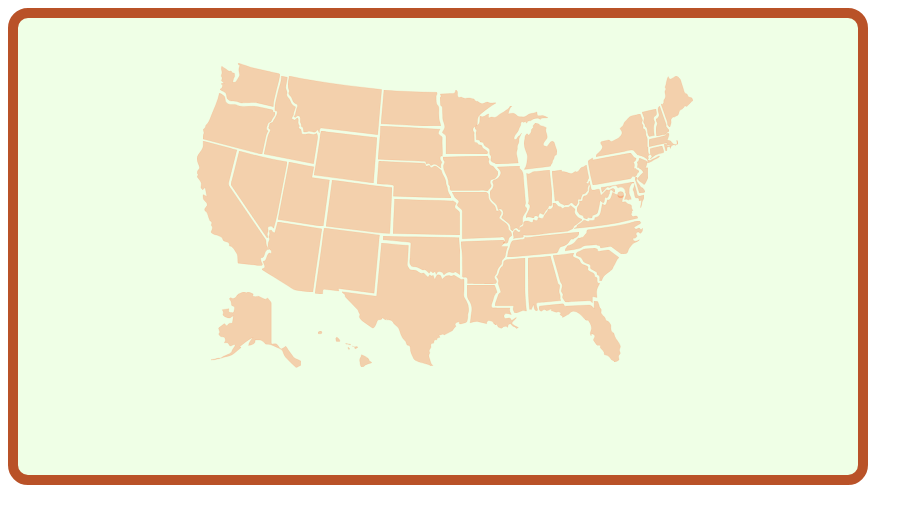
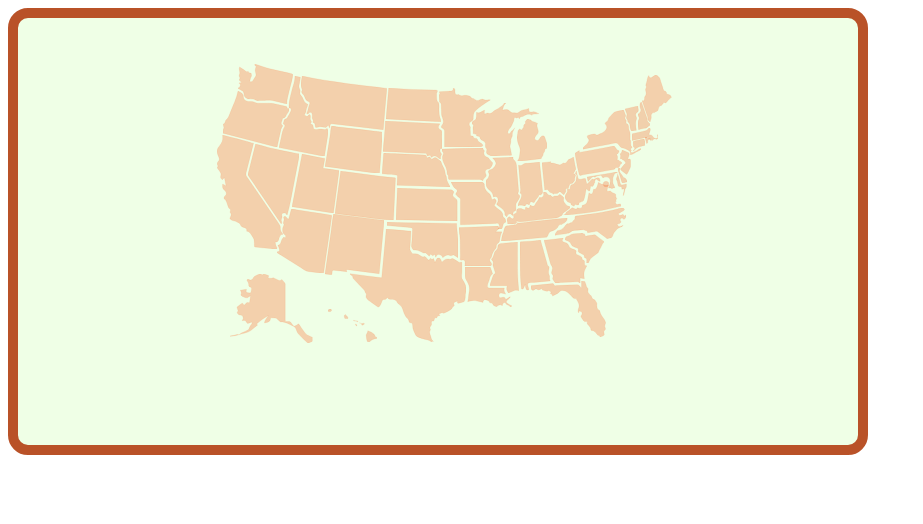
Before and after one commit to EA-Projects/us-states, a plain HTML site: page index.html in a window 1280 px wide. Shown: the whole page, without its empty margins (0-923 px from the left). Drawn offline with Linux system fonts and the light colour scheme.

Commit message:
US States map

```diff
--- a/index.html
+++ b/index.html
@@ -324,7 +324,7 @@
   .map {
     position: relative;
     z-index: 2;
-    font-size: .6vw;
+    font-size: .55vw;
   }
 
   .state path,
```
